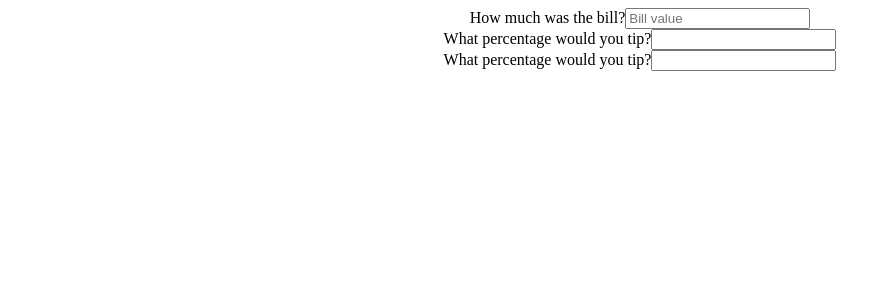
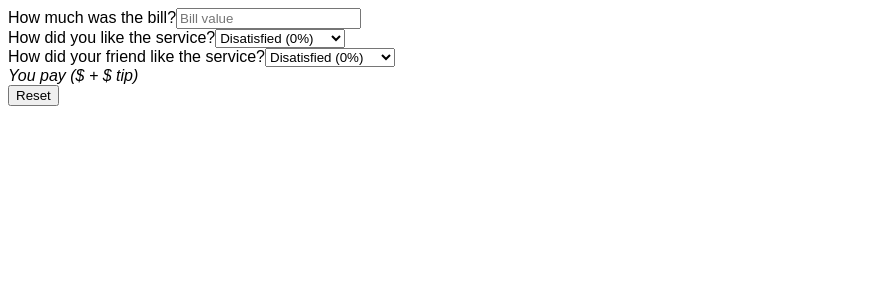
Before and after one commit to Soulbolt/tip-calculator, a React (Create React App) app: page / in a window 1280 px wide. Shown: the top 300 px of the page, without its empty margins (0-891 px from the left). Built offline with nearby package versions, Linux system fonts and the light colour scheme.

Commit message:
Add a folder component and refactor each respective component into it.

```diff
--- a/src/App.css
+++ b/src/App.css
@@ -1,38 +1,3 @@
-.App {
-  text-align: center;
+body {
+  font-family: sans-serif;
 }
-
-.App-logo {
-  height: 40vmin;
-  pointer-events: none;
-}
-
-@media (prefers-reduced-motion: no-preference) {
-  .App-logo {
-    animation: App-logo-spin infinite 20s linear;
-  }
-}
-
-.App-header {
-  background-color: #282c34;
-  min-height: 100vh;
-  display: flex;
-  flex-direction: column;
-  align-items: center;
-  justify-content: center;
-  font-size: calc(10px + 2vmin);
-  color: white;
-}
-
-.App-link {
-  color: #61dafb;
-}
-
-@keyframes App-logo-spin {
-  from {
-    transform: rotate(0deg);
-  }
-  to {
-    transform: rotate(360deg);
-  }
-}
--- a/src/App.js
+++ b/src/App.js
@@ -1,43 +1,10 @@
 import "./App.css";
+import TipCalculator from "./components/TipCalculator";
 
 export default function App() {
   return (
-    <div className="App">
+    <div>
       <TipCalculator />
     </div>
   );
 }
-
-function TipCalculator() {
-  return (
-    <div>
-      <BillInput />
-      <SelectPercentage />
-      <SelectPercentage />
-      <OutPut />
-      <Reset />
-    </div>
-  );
-}
-
-function BillInput() {
-  return (
-    <div>
-      <label>How much was the bill?</label>
-      <input type="text" placeholder="Bill value" />
-    </div>
-  );
-}
-
-function SelectPercentage() {
-  return (
-    <div>
-      What percentage would you tip?
-      <input type="text" />
-    </div>
-  );
-}
-
-function OutPut() {}
-
-function Reset() {}
--- /dev/null
+++ b/src/components/BillInput.js
@@ -0,0 +1,11 @@
+import { useState } from "react";
+
+export default function BillInput() {
+  const [bill, setBill] = useState(0);
+  return (
+    <div>
+      <label>How much was the bill?</label>
+      <input type="text" placeholder="Bill value" />
+    </div>
+  );
+}
--- /dev/null
+++ b/src/components/OutPut.js
@@ -0,0 +1,7 @@
+export default function OutPut() {
+  return (
+    <div>
+      <em>You pay ($ + $ tip)</em>
+    </div>
+  );
+}
--- /dev/null
+++ b/src/components/Reset.js
@@ -0,0 +1,7 @@
+export default function Reset() {
+  return (
+    <div>
+      <button>Reset</button>
+    </div>
+  );
+}
--- /dev/null
+++ b/src/components/SelectPercentage.js
@@ -0,0 +1,13 @@
+export default function SelectPercentage({ children }) {
+  return (
+    <div>
+      {children}
+      <select>
+        <option value="0">Disatisfied (0%)</option>
+        <option value="5">It was okay (5%)</option>
+        <option value="10">It was good (10%)</option>
+        <option value="20">Amazing! (20%)</option>
+      </select>
+    </div>
+  );
+}
--- /dev/null
+++ b/src/components/TipCalculator.js
@@ -0,0 +1,16 @@
+import Reset from "./Reset";
+import OutPut from "./OutPut";
+import SelectPercentage from "./SelectPercentage";
+import BillInput from "./BillInput";
+
+export default function TipCalculator() {
+  return (
+    <div>
+      <BillInput />
+      <SelectPercentage> How did you like the service?</SelectPercentage>
+      <SelectPercentage>How did your friend like the service?</SelectPercentage>
+      <OutPut />
+      <Reset />
+    </div>
+  );
+}
```
